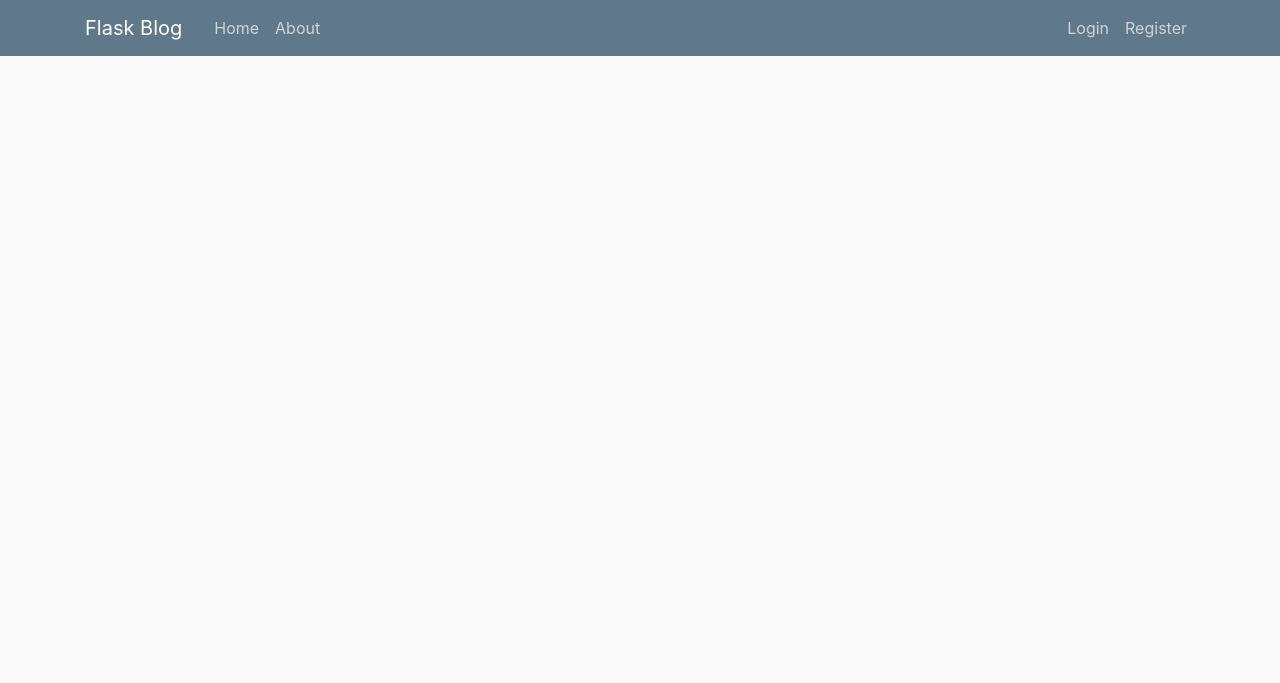
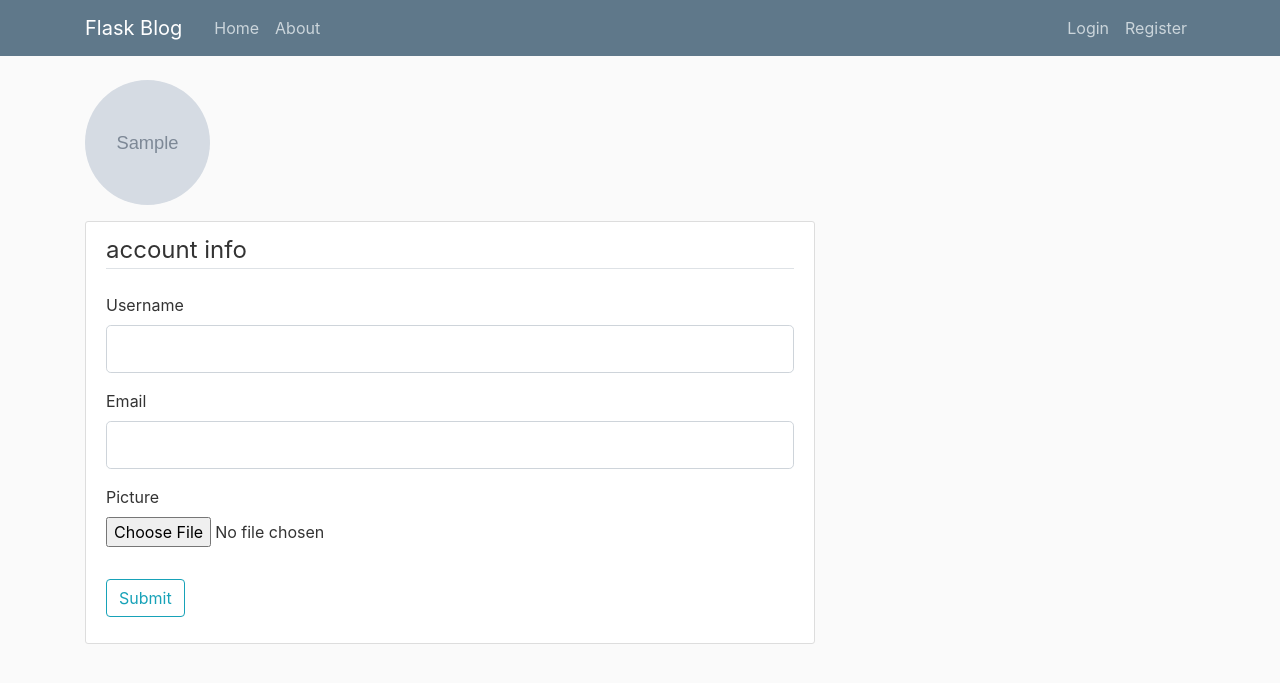
Before and after one commit to negikaran7/Django_site, a Flask app: template Flask/Flask_Blog/flaskblog/templates/account.html in a window 1280 px wide. Shown: the top 683 px of the page. Run offline with Flask 2, Linux system fonts and the light colour scheme; the template is opened without the code that fills it: most values are stand-ins (such as "Sample title", 1, 10 or a date in 2020); grey boxes marked "Sample" are stand-in pictures; form fields are guessed from the names that the template uses; parts of the project's set-up code (start-up, migrations or seed data) failed here and were passed over; some libraries are stand-ins or nearby versions.

Commit message:
update profile_picture

```diff
--- a/Flask/Flask_Blog/flaskblog/__init__.py
+++ b/Flask/Flask_Blog/flaskblog/__init__.py
@@ -2,6 +2,7 @@
 from flask_sqlalchemy import SQLAlchemy
 from flask_bcrypt import Bcrypt
 from flask_login import LoginManager
+
 
 app = Flask(__name__)
 app.config['SECRET_KEY'] = '5791628bb0b13ce0c676dfde280ba245'
--- a/Flask/Flask_Blog/flaskblog/templates/account.html
+++ b/Flask/Flask_Blog/flaskblog/templates/account.html
@@ -1,4 +1,56 @@
 {% extends "layout.html" %}
 {% block content %}
-    <h1>{{ current_user.username }}</h1>
+            <div class="media">
+                <img class="rounded-circle account-img" src="{{ image_file }}">
+                <div class="media-body">
+                    <h2 class="account-heading">{{ current_user.username }}</h2>
+                    <p class="text-secondary">{{ current_user.email }}</p>
+                </div>
+            </div>
+            <div class="content-section">
+                    <form method="POST" action="" enctype="multipart/form-data">
+                        {{ form.hidden_tag() }}
+                        <fieldset class="form-group">
+                            <legend class="border-bottom mb-4">account info</legend>
+                            <div class="form-group">
+                                {{ form.username.label(class="form-control-label") }}
+                                {% if form.username.errors %}
+                                    {{ form.username(class="form-control form-control-lg is-invalid") }}
+                                    <div class="invalid-feedback">
+                                        {% for error in form.username.errors %}
+                                            <span>{{ error }}</span>
+                                        {% endfor %}
+                                    </div>
+                                {% else %}
+                                    {{ form.username(class="form-control form-control-lg") }}
+                                {% endif %}
+                            </div>
+                            <div class="form-group">
+                                {{ form.email.label(class="form-control-label") }}
+                                {% if form.email.errors %}
+                                    {{ form.email(class="form-control form-control-lg is-invalid") }}
+                                    <div class="invalid-feedback">
+                                        {% for error in form.email.errors %}
+                                            <span>{{ error }}</span>
+                                        {% endfor %}
+                                    </div>
+                                {% else %}
+                                    {{ form.email(class="form-control form-control-lg") }}
+                                {% endif %}
+                            </div>
+                            <div class="form-group">
+                                    {{ form.picture.label() }}
+                                    {{ form.picture(class="form-control-file") }}
+                                    {% if form.picture.errors %}
+                                        {% for error in form.picture.errors %}
+                                            <span class="text-danger">{{ error }}</span></br>
+                                        {% endfor %}
+                                    {% endif %}
+                            </div>
+                        </fieldset>
+                        <div class="form-group">
+                            {{ form.submit(class="btn btn-outline-info") }}
+                        </div>
+                    </form>
+            </div>
 {% endblock content %}
```
Also changed, not shown: Flask/Flask_Blog/flaskblog/forms.py (+21 -0 lines), Flask/Flask_Blog/flaskblog/routes.py (+32 -3 lines), Flask/Flask_Blog/flaskblog/site.db, Flask/Flask_Blog/flaskblog/static/profile_pics/2222f1006099d4c2.png (added), Flask/Flask_Blog/flaskblog/static/profile_pics/default.jpg (added).
